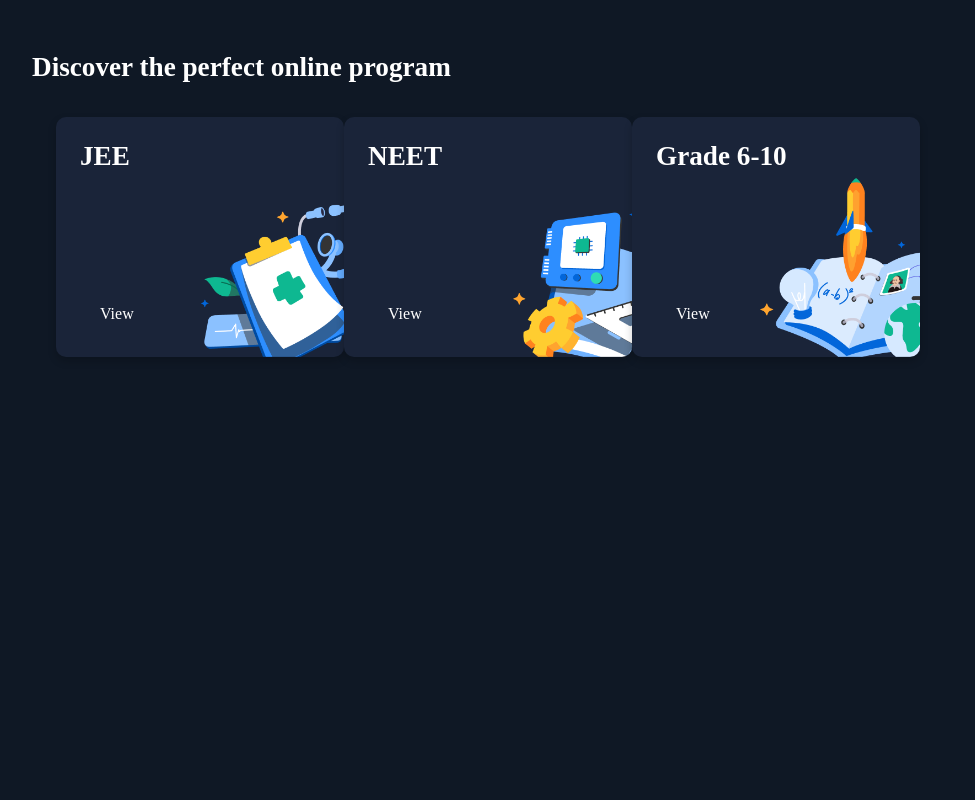
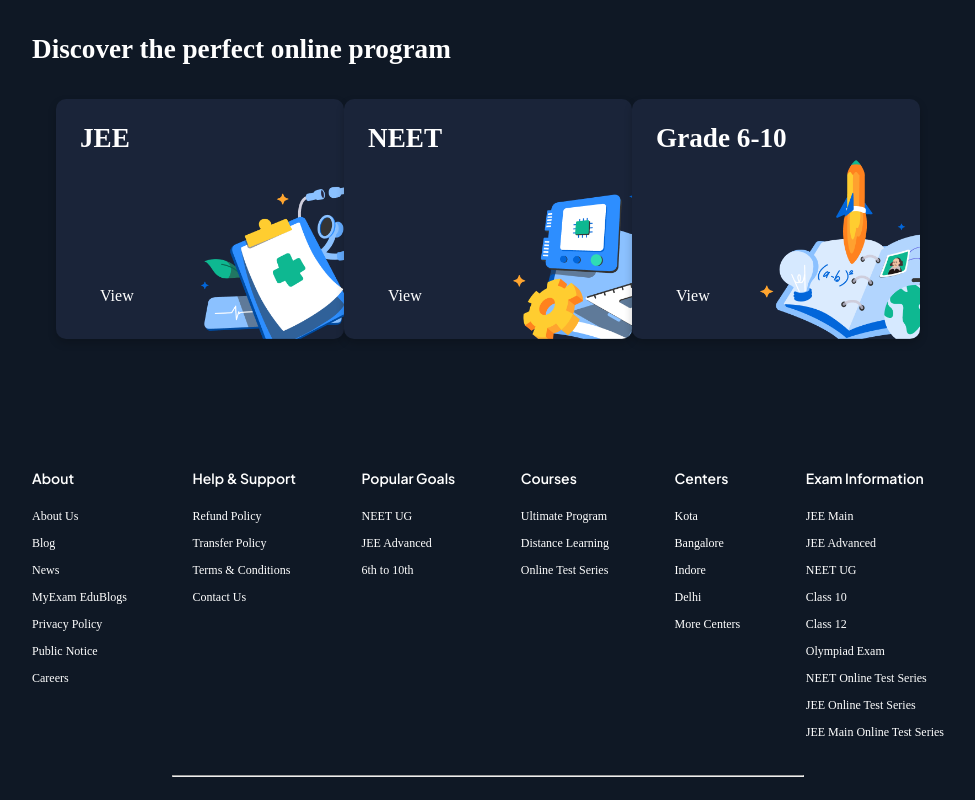
Before and after one commit to HardikPratap/allen-website, a React (Vite) app: page / in a window 1280 px wide. Shown: the part 1092-1892 px from the top of the page, without its empty margins (152-1127 px from the left). Before the commit the page ends 1529 px from the top, so only its background shows below. Built offline with nearby package versions, Linux system fonts and the light colour scheme.

Commit message:
Home page complted

```diff
--- a/components/headerTop.css
+++ b/components/headerTop.css
@@ -34,6 +34,7 @@
     font-weight: 500;
     font-size: .875rem;
     cursor: pointer;
+    text-wrap: nowrap;
 
 }
 
--- a/src/App.jsx
+++ b/src/App.jsx
@@ -1,6 +1,7 @@
 
 import HeaderTop from '../components/headerTop'
 import Home from "../components/home"
+import Footer from "./footer"
 
 import './App.css'
 
@@ -11,7 +12,7 @@ function App() {
     <>
       <HeaderTop />
       <Home />
-
+      <Footer />
     </>
 
   )
--- a/src/footer.css
+++ b/src/footer.css
@@ -0,0 +1,14 @@
+.footer-container{
+    display: flex;
+    justify-content: space-between;
+    padding: 3rem 11rem;
+    min-width: unset;
+    margin-left: auto;
+    margin-right: auto;
+}
+
+.hr-tag{
+    width: 50%;
+    margin-bottom: 10px;
+    margin-top: -25px;
+}
--- a/src/footer.jsx
+++ b/src/footer.jsx
@@ -0,0 +1,53 @@
+import React from 'react';
+import FooterCard from "./footerCard";
+import './footer.css'; // Optional: Add custom styles
+
+function Footer() {
+  return (
+    <div>
+    <div className='footer-container'>
+      <FooterCard
+        heading="About"
+        subheadings={[
+          "About Us", "Blog", "News", "MyExam EduBlogs", "Privacy Policy", "Public Notice", "Careers"
+        ]}
+      />
+      <FooterCard
+        heading="Help & Support"
+        subheadings={[
+          "Refund Policy", "Transfer Policy", "Terms & Conditions", "Contact Us"
+        ]}
+      />
+      <FooterCard
+        heading="Popular Goals"
+        subheadings={[
+          "NEET UG", "JEE Advanced", "6th to 10th"
+        ]}
+      />
+      <FooterCard
+        heading="Courses"
+        subheadings={[
+          "Ultimate Program", "Distance Learning", "Online Test Series"
+        ]}
+      />
+      <FooterCard
+        heading="Centers"
+        subheadings={[
+          "Kota", "Bangalore", "Indore", "Delhi", "More Centers"
+        ]}
+      />
+      <FooterCard
+        heading="Exam Information"
+        subheadings={[
+          "JEE Main", "JEE Advanced", "NEET UG", "Class 10", "Class 12", "Olympiad Exam", "NEET Online Test Series", "JEE Online Test Series", "JEE Main Online Test Series"
+        ]}
+      />
+      </div>
+      <div>
+      <hr className='hr-tag'/>
+    </div>
+    </div>
+  );
+}
+
+export default Footer;
--- /dev/null
+++ b/src/footerCard.css
@@ -0,0 +1,12 @@
+.footer-section h1{
+    padding-bottom: .5rem;
+    line-height: 1.5;
+    font-weight: 600;
+    font-size: .875rem;
+    font-family: Plus Jakarta Sans;
+}
+.footer-subheadings h3{
+    line-height: 1.25;
+    font-weight: 500;
+    font-size: .75rem;
+}
--- /dev/null
+++ b/src/footerCard.jsx
@@ -0,0 +1,17 @@
+import React from 'react';
+import "./footerCard.css"
+
+function FooterCard(props) {
+  return (
+    <div className='footer-section'>
+      <h1>{props.heading}</h1>
+      <div className='footer-subheadings'>
+        {props.subheadings.map((subheading, index) => (
+          <h3 key={index}>{subheading}</h3>
+        ))}
+      </div>
+    </div>
+  );
+}
+
+export default FooterCard;
```
